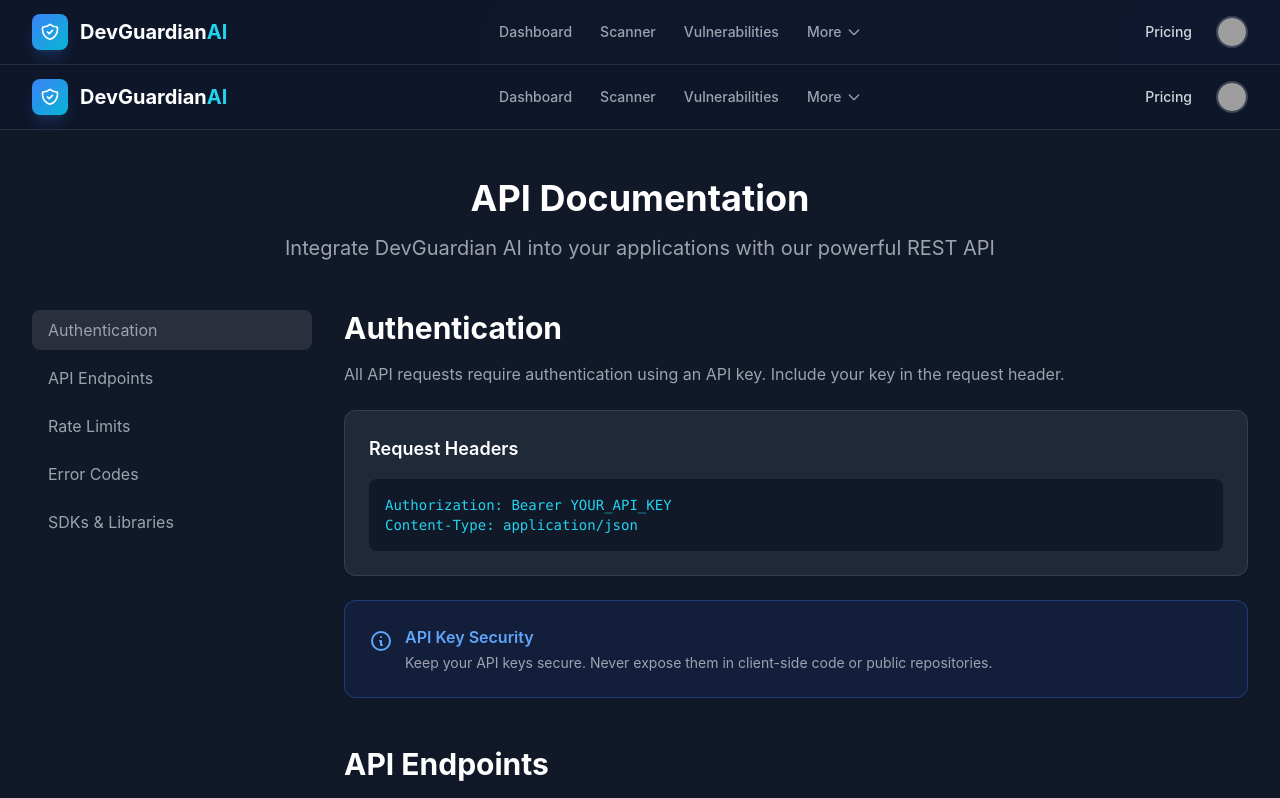
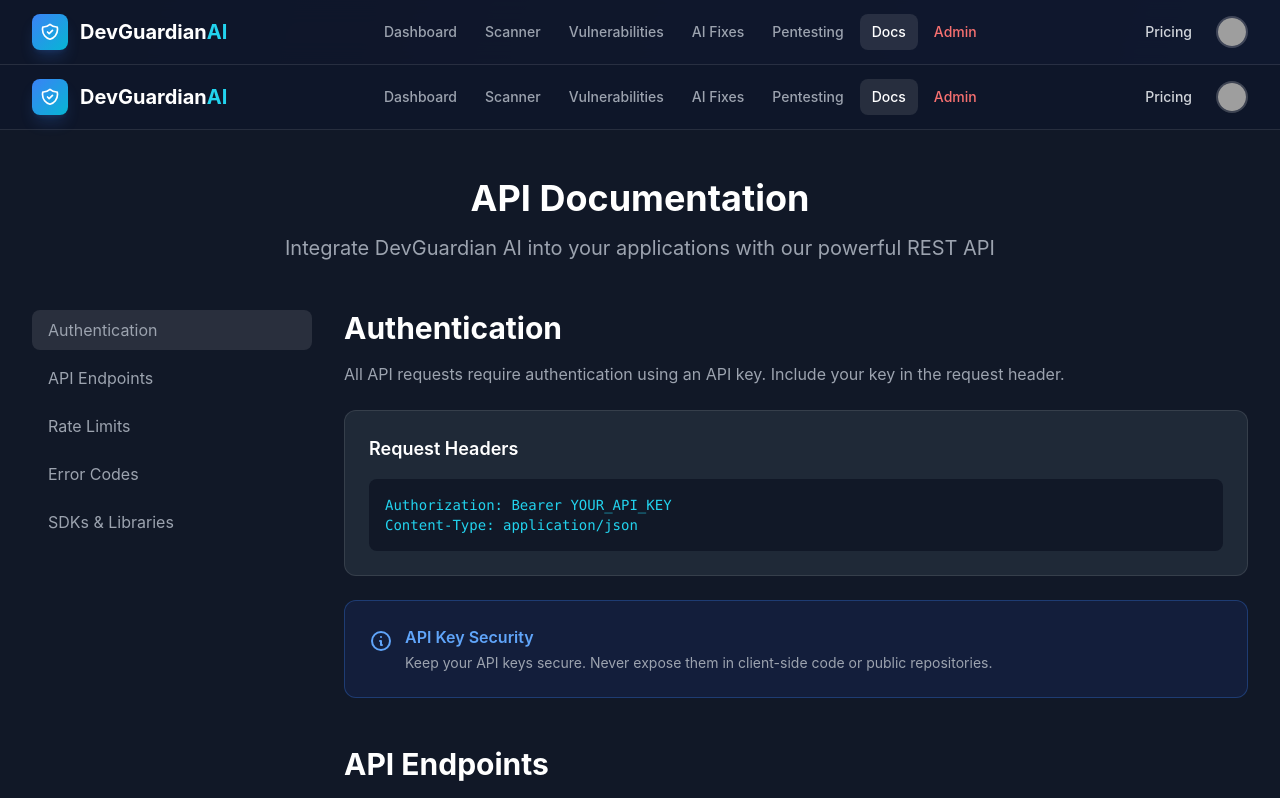
Before and after one commit to IvanchoDev89/devguardian-ai, a Vue app in the folder frontend/: page /docs in a window 1280 px wide. Shown: the top 798 px of the page. Built offline with nearby package versions, Linux system fonts and the light colour scheme; sample sign-in values are in the browser's storage; grey boxes are pictures that could not be loaded.

Commit message:
Fix Navbar: show all links inline, Admin visible only for admins

```diff
--- a/frontend/src/components/Navbar.vue
+++ b/frontend/src/components/Navbar.vue
@@ -15,7 +15,7 @@
         </div>
 
         <!-- Navigation Links - Desktop -->
-        <div class="hidden md:flex items-center space-x-1">
+        <div class="hidden lg:flex items-center space-x-1">
           <router-link
             to="/dashboard"
             class="px-3 py-2 rounded-lg text-sm font-medium transition-all duration-200"
@@ -40,46 +40,38 @@
             Vulnerabilities
           </router-link>
 
-          <!-- More Dropdown -->
-          <div class="relative" @mouseenter="showMoreMenu = true" @mouseleave="showMoreMenu = false">
-            <button class="px-3 py-2 rounded-lg text-sm font-medium text-gray-400 hover:text-white hover:bg-white/5 transition-all duration-200 flex items-center">
-              More
-              <svg class="w-4 h-4 ml-1" fill="none" stroke="currentColor" viewBox="0 0 24 24">
-                <path stroke-linecap="round" stroke-linejoin="round" stroke-width="2" d="M19 9l-7 7-7-7"/>
-              </svg>
-            </button>
-
-            <div
-              v-if="showMoreMenu"
-              class="absolute left-0 mt-2 w-48 bg-slate-800/95 backdrop-blur-md rounded-lg shadow-xl border border-white/10 py-1"
-            >
           <router-link
             to="/ai-fixes"
-                class="block px-4 py-2 text-sm text-gray-300 hover:bg-white/5 hover:text-white transition-colors"
+            class="px-3 py-2 rounded-lg text-sm font-medium transition-all duration-200"
+            :class="$route.path === '/ai-fixes' ? 'text-white bg-white/10' : 'text-gray-400 hover:text-white hover:bg-white/5'"
           >
             AI Fixes
           </router-link>
+
           <router-link
             to="/pentesting"
-                class="block px-4 py-2 text-sm text-gray-300 hover:bg-white/5 hover:text-white transition-colors"
+            class="px-3 py-2 rounded-lg text-sm font-medium transition-all duration-200"
+            :class="$route.path === '/pentesting' ? 'text-white bg-white/10' : 'text-gray-400 hover:text-white hover:bg-white/5'"
           >
             Pentesting
           </router-link>
+
           <router-link
             to="/docs"
-                class="block px-4 py-2 text-sm text-gray-300 hover:bg-white/5 hover:text-white transition-colors"
+            class="px-3 py-2 rounded-lg text-sm font-medium transition-all duration-200"
+            :class="$route.path === '/docs' ? 'text-white bg-white/10' : 'text-gray-400 hover:text-white hover:bg-white/5'"
           >
-                Documentation
+            Docs
           </router-link>
+
           <router-link
             v-if="isAdmin"
             to="/super-admin"
-                class="block px-4 py-2 text-sm text-red-400 hover:bg-white/5 hover:text-red-300 transition-colors"
+            class="px-3 py-2 rounded-lg text-sm font-medium transition-all duration-200"
+            :class="$route.path === '/super-admin' ? 'text-white bg-red-600' : 'text-red-400 hover:text-red-300 hover:bg-white/5'"
           >
-                Admin Panel
+            Admin
           </router-link>
-            </div>
-          </div>
         </div>
 
         <!-- Right side items -->
@@ -123,6 +115,7 @@
                 <router-link
                   to="/settings"
                   class="flex items-center px-4 py-2 text-sm text-gray-300 hover:bg-white/5 hover:text-white transition-colors"
+                  @click="showUserMenu = false"
                 >
                   <svg class="w-4 h-4 mr-3" fill="none" stroke="currentColor" viewBox="0 0 24 24">
                     <path stroke-linecap="round" stroke-linejoin="round" stroke-width="2" d="M10.325 4.317c.426-1.756 2.924-1.756 3.35 0a1.724 1.724 0 002.573 1.066c1.543-.94 3.31.826 2.37 2.37a1.724 1.724 0 001.065 2.572c1.756.426 1.756 2.924 0 3.35a1.724 1.724 0 00-1.066 2.573c.94 1.543-.826 3.31-2.37 2.37a1.724 1.724 0 00-2.572 1.065c-.426 1.756-2.924 1.756-3.35 0a1.724 1.724 0 00-2.573-1.066c-1.543.94-3.31-.826-2.37-2.37a1.724 1.724 0 00-1.065-2.572c-1.756-.426-1.756-2.924 0-3.35a1.724 1.724 0 001.066-2.573c-.94-1.543.826-3.31 2.37-2.37.996.608 2.296.07 2.572-1.065z"/>
@@ -133,6 +126,7 @@
                 <router-link
                   to="/billing"
                   class="flex items-center px-4 py-2 text-sm text-gray-300 hover:bg-white/5 hover:text-white transition-colors"
+                  @click="showUserMenu = false"
                 >
                   <svg class="w-4 h-4 mr-3" fill="none" stroke="currentColor" viewBox="0 0 24 24">
                     <path stroke-linecap="round" stroke-linejoin="round" stroke-width="2" d="M3 10h18M7 15h1m4 0h1m-7 4h12a3 3 0 003-3V8a3 3 0 00-3-3H6a3 3 0 00-3 3v8a3 3 0 003 3z"/>
@@ -267,7 +261,6 @@ const authStore = useAuthStore()
 
 const showUserMenu = ref(false)
 const showMobileMenu = ref(false)
-const showMoreMenu = ref(false)
 
 const user = computed(() => authStore.user as any)
 const isAuthenticated = computed(() => authStore.isAuthenticated)
```
Lines whose indentation alone changed are shown as unchanged.
